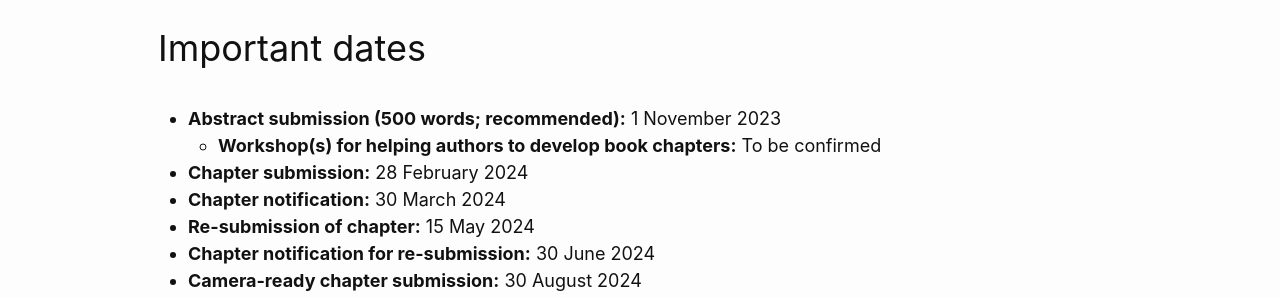
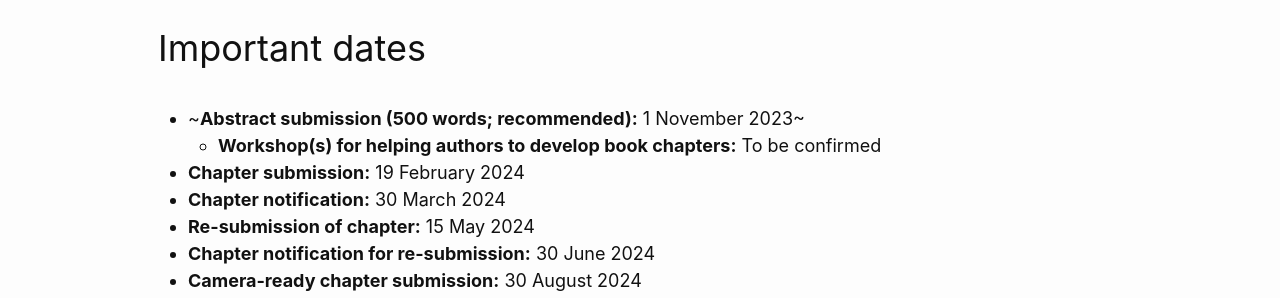
Before and after one commit to infosys-vietnam-book/infosys-vietnam-book.github.io, a Jekyll site: the page built from important-dates.md, in a window 1280 px wide. Shown: the part 214-512 px from the top of the page. Built offline with Jekyll 4.4.1, drawn with Linux system fonts in a browser that asks for light colours.

Commit message:
change deadline

```diff
--- a/important-dates.md
+++ b/important-dates.md
@@ -5,9 +5,9 @@ image: /assets/img/springer-logo.png
 permalink: /important-dates/
 ---
 
-- **Abstract submission (500 words; recommended):** 1 November 2023
+- ~**Abstract submission (500 words; recommended):** 1 November 2023~
     - **Workshop(s) for helping authors to develop book chapters:** To be confirmed
-- **Chapter submission:** 28 February 2024
+- **Chapter submission:** 19 February 2024
 - **Chapter notification:** 30 March 2024
 - **Re-submission of chapter:** 15 May 2024
 - **Chapter notification for re-submission:** 30 June 2024
```
